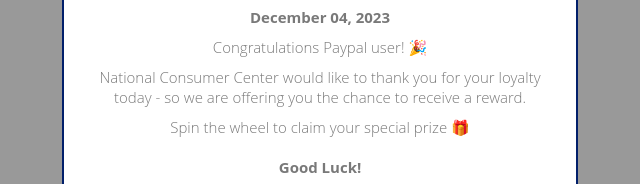
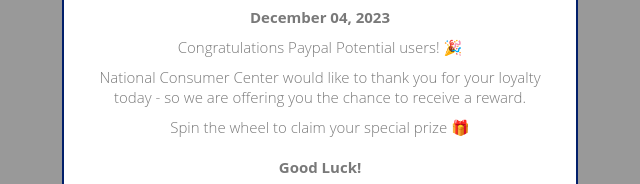
Before and after one commit to landingpage2023/12-4-sweep_paypal, a plain HTML site: page index.html in a window 1280 px wide. Shown: the part 268-452 px from the top of the page, 322-962 px from the left. Drawn offline with nearby package versions, Linux system fonts and the light colour scheme.

Commit message:
index.html

```diff
--- a/index.html
+++ b/index.html
@@ -409,7 +409,7 @@
 	}
 
 	function autospin1() {
-		document.getElementById("pressButton").disabled = !0, document.getElementById("first-title").innerHTML = "$1000 Paypal Gift Card", document.getElementById("first-dialog").innerHTML = "<b>" + getDate(0) + ", 2023<\/b><p> Congratulations Paypal user! 🎉<\/p><p>National Consumer Center would like to thank you for your loyalty today - so we are offering you the chance to receive a reward.<p>Spin the wheel to claim your special prize 🎁<br><br><b>Good Luck!<\/b>", document.getElementById("modal01").style.top = "38%";
+		document.getElementById("pressButton").disabled = !0, document.getElementById("first-title").innerHTML = "$1000 Paypal Gift Card", document.getElementById("first-dialog").innerHTML = "<b>" + getDate(0) + ", 2023<\/b><p> Congratulations Paypal Potential users! 🎉<\/p><p>National Consumer Center would like to thank you for your loyalty today - so we are offering you the chance to receive a reward.<p>Spin the wheel to claim your special prize 🎁<br><br><b>Good Luck!<\/b>", document.getElementById("modal01").style.top = "38%";
 
 		if (getOldSubdomain() != null) {
 			/*document.getElementById('modal01').style.display = 'none';
```
